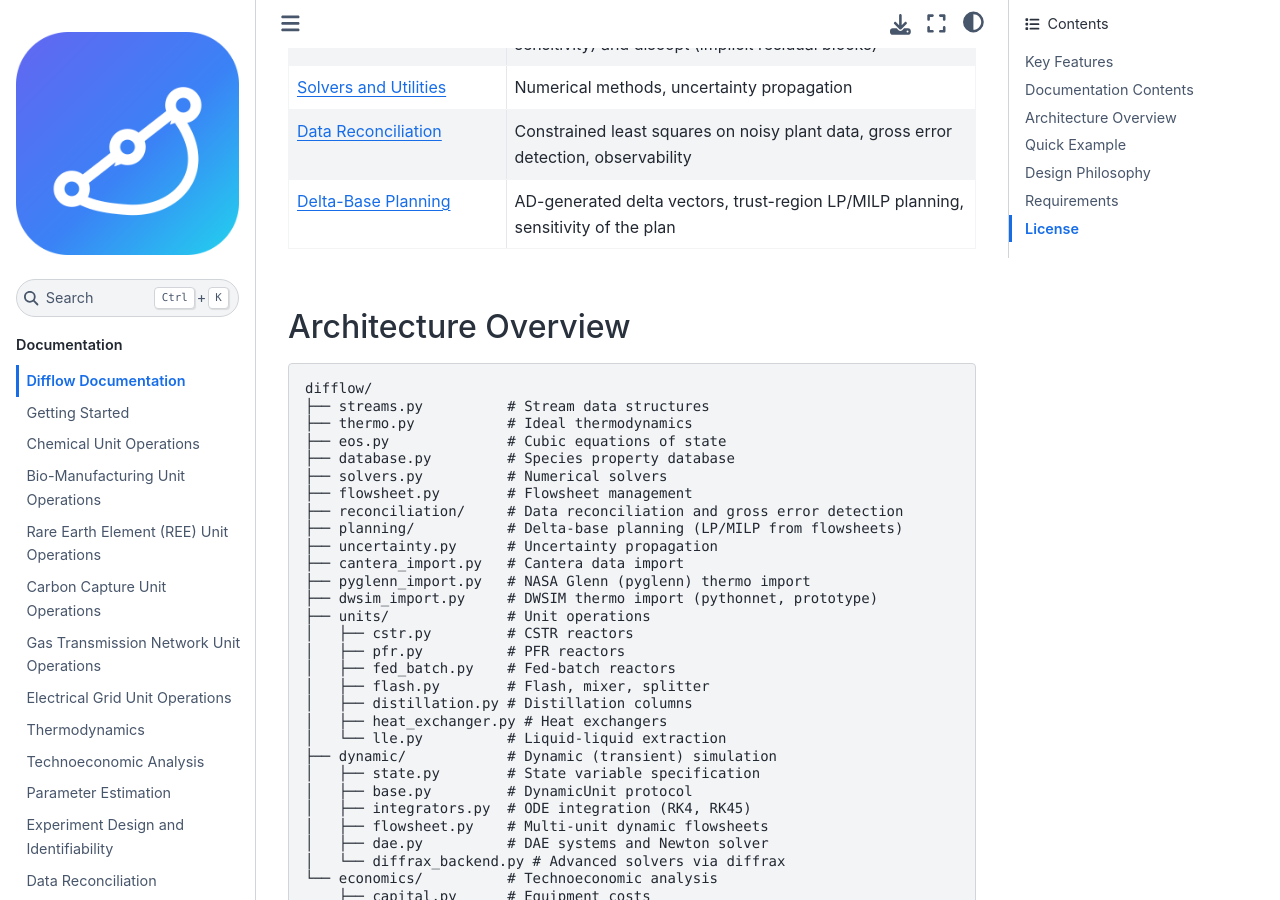
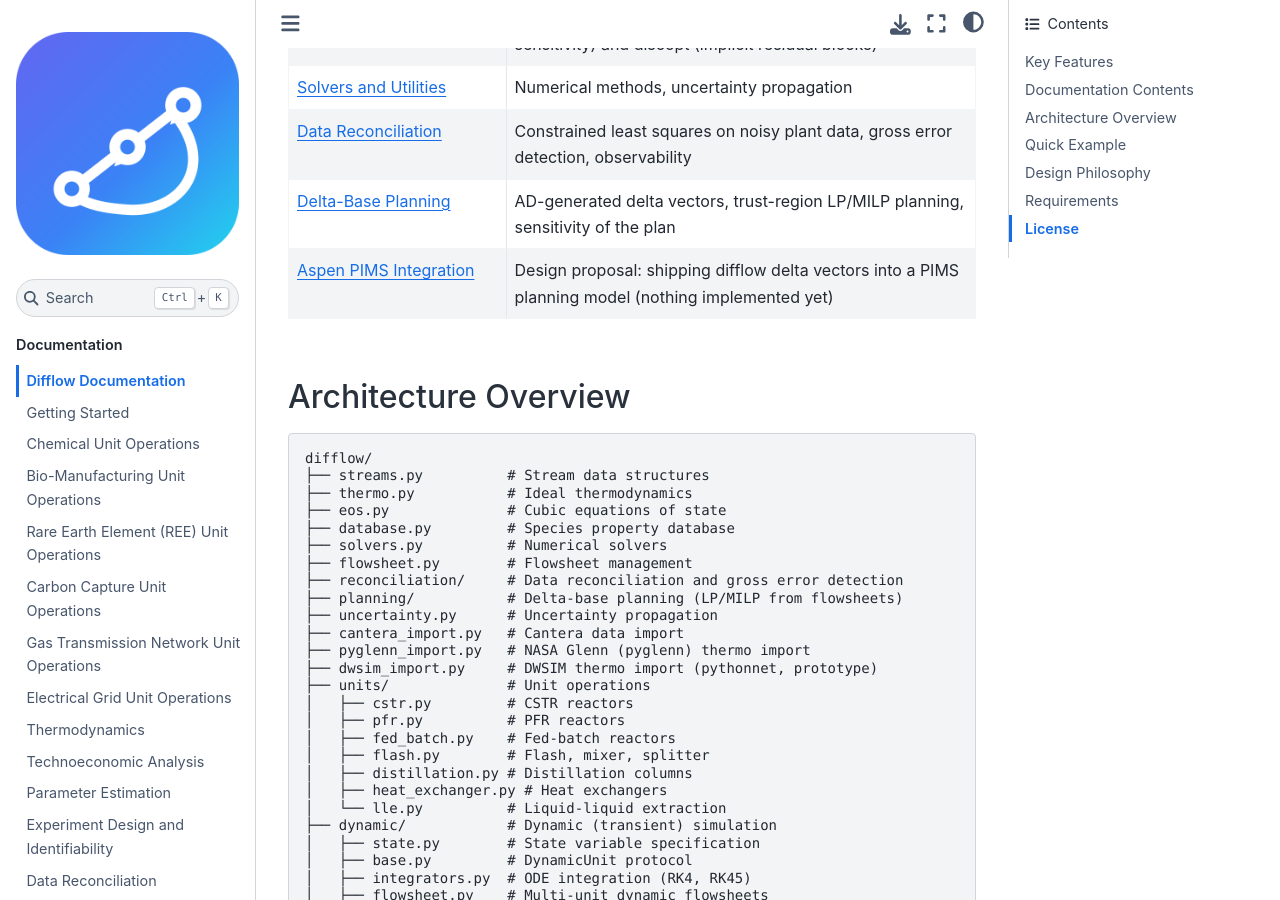
Before and after one commit to jkitchin/differentiable-flowsheets, a Jupyter Book: the page built from docs/index.md, in a window 1280 px wide and 900 px high, scrolled down 1497 px. Built offline with Jupyter Book 1.0.4 settings and Sphinx 7.4.7 and the Sphinx Book theme 1.1.4, drawn with Linux system fonts in a browser that asks for light colours.

Commit message:
docs: put the PIMS proposal in the book, not beside it
The page was not in `_toc.yml` and nothing linked to it, so jupyter-book
would have built it as an orphan and no reader would have found it. It
sits next to `planning`, which is the module it proposes a bridge for.

Co-Authored-By: Claude Opus 5 <noreply@anthropic.com>
Claude-Session: https://claude.ai/code/session_01UC5Y7FcrQz1humuVkWyUxZ

```diff
--- a/_toc.yml
+++ b/_toc.yml
@@ -20,6 +20,7 @@ parts:
       - file: docs/experiment-design
       - file: docs/data-reconciliation
       - file: docs/planning
+      - file: docs/pims-integration
       - file: docs/operability
       - file: docs/flexibility
       - file: docs/streams-and-flowsheets
--- a/docs/index.md
+++ b/docs/index.md
@@ -33,6 +33,7 @@
 | [Solvers and Utilities](solvers-and-utilities.md) | Numerical methods, uncertainty propagation |
 | [Data Reconciliation](data-reconciliation.md) | Constrained least squares on noisy plant data, gross error detection, observability |
 | [Delta-Base Planning](planning.md) | AD-generated delta vectors, trust-region LP/MILP planning, sensitivity of the plan |
+| [Aspen PIMS Integration](pims-integration.md) | Design proposal: shipping difflow delta vectors into a PIMS planning model (nothing implemented yet) |
 
 ## Architecture Overview
 
```
